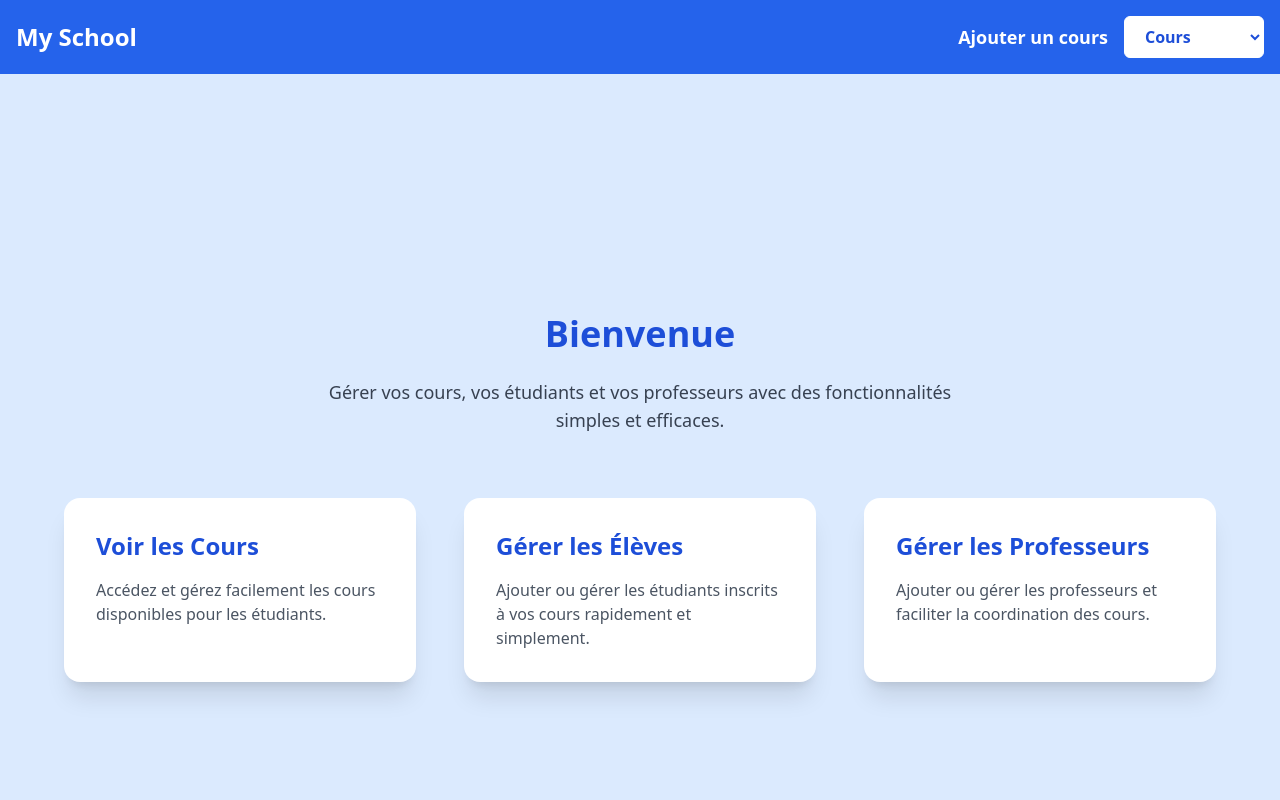
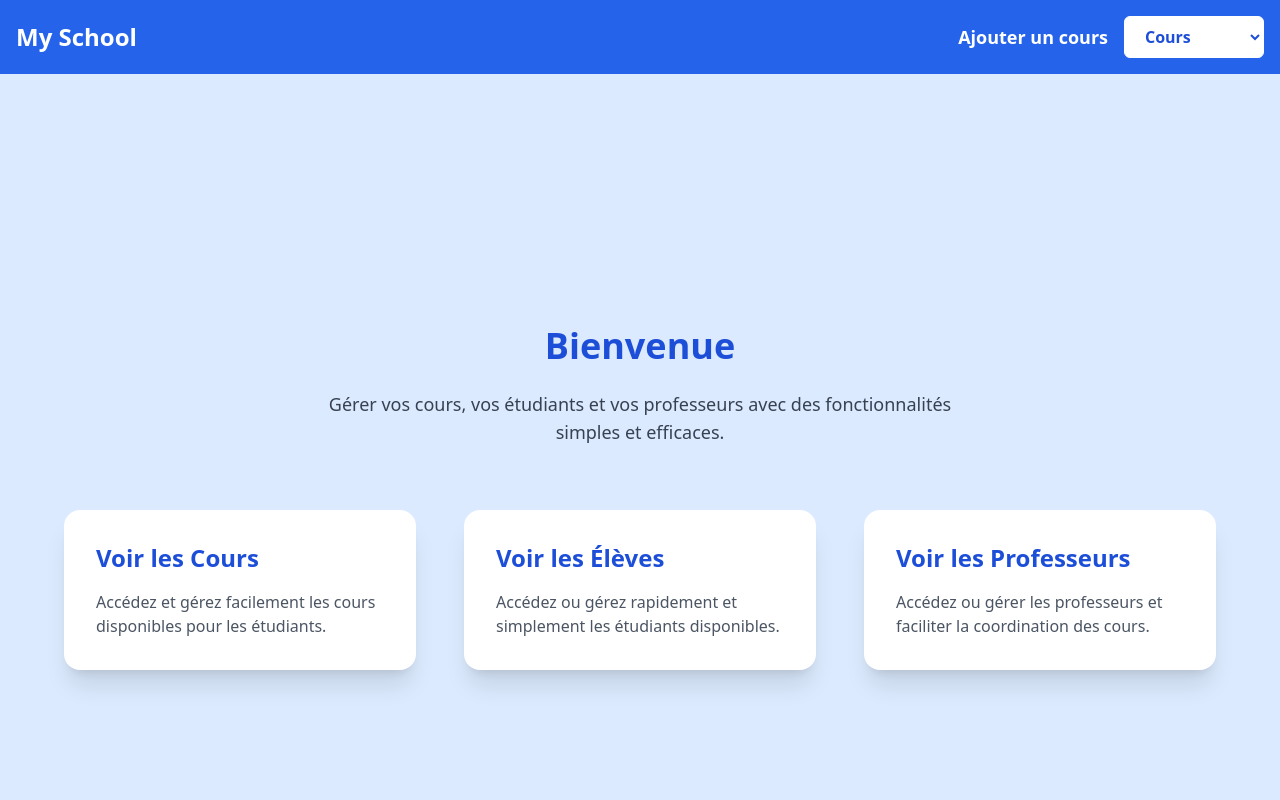
Before and after one commit to FAITH-ORAN/fullstack-Appli, a React (Create React App) app in the folder frontend/project-cours/: page / in a window 1280 px wide. Shown: the top 800 px of the page. Built offline with nearby package versions, Linux system fonts and the light colour scheme.

Commit message:
feat: function to generate the dynamic title based on the entityType on the form.

```diff
--- a/frontend/project-cours/src/components/common/EntityForm.js
+++ b/frontend/project-cours/src/components/common/EntityForm.js
@@ -35,6 +35,20 @@ const EntityForm = ({ entityType, onSubmit }) => {
   const handleSubmit = (e) => {
     e.preventDefault();
     onSubmit(formData);
+  };
+
+  // Function to generate the dynamic title based on the entityType
+  const getTitle = () => {
+    switch (entityType) {
+      case 'course':
+        return 'Ajouter un cours';
+      case 'professor':
+        return 'Ajouter un professeur';
+      case 'student':
+        return 'Ajouter un étudiant';
+      default:
+        return 'Ajouter une entité';
+    }
   };
 
   const renderFields = () => {
@@ -157,7 +171,13 @@ const EntityForm = ({ entityType, onSubmit }) => {
 
   return (
     <form onSubmit={handleSubmit} className="bg-white shadow-md rounded-lg p-6 max-w-5xl w-full mx-8">
+      {/* Title displaying which form is being shown */}
+      <h2 className="text-2xl font-bold mb-4 text-center text-blue-700">
+        {getTitle()}
+      </h2>
+
       {renderFields()}
+
       <button
         type="submit"
         className="mt-4 w-full bg-blue-500 hover:bg-blue-600 text-white font-bold py-2 px-4 rounded-md focus:outline-none focus:ring-2 focus:ring-blue-400"
--- a/frontend/project-cours/src/components/course/CourseListing.jsx
+++ b/frontend/project-cours/src/components/course/CourseListing.jsx
@@ -97,13 +97,10 @@ const CourseListing = () => {
   return (
     <div className="bg-blue-100 h-screen w-screen flex items-center justify-center">
       <div className="bg-white w-3/4 h-2/3 rounded-lg p-8 overflow-auto flex flex-col">
-        <div className="flex items-center justify-between mb-4 h-16">
+        <div className="flex items-center mb-4 h-16">
           <h1 className="text-4xl font-bold text-blue-700 mx-auto">
             Liste des cours :
           </h1>
-          <button className="text-xl bg-blue-500 hover:bg-blue-600 text-white font-bold py-2 px-4 rounded-md focus:outline-none focus:ring-2 focus:ring-blue-400">
-            Ajouter un cours
-          </button>
         </div>
 
         {loading ? (
--- a/frontend/project-cours/src/pages/HomePage.jsx
+++ b/frontend/project-cours/src/pages/HomePage.jsx
@@ -27,16 +27,16 @@ function HomePage() {
                 </div>
 
                 <div className="bg-white rounded-2xl shadow-xl p-8 hover:shadow-2xl transition-shadow duration-300 transform hover:-translate-y-3">
-                    <h3 className="text-2xl font-bold text-blue-700 mb-4">Gérer les Élèves</h3>
+                    <h3 className="text-2xl font-bold text-blue-700 mb-4">Voir les Élèves</h3>
                     <p className="text-gray-600">
-                        Ajouter ou gérer les étudiants inscrits à vos cours rapidement et simplement.
+                        Accédez ou gérez rapidement et simplement les étudiants disponibles.
                     </p>
                 </div>
 
                 <div className="bg-white rounded-2xl shadow-xl p-8 hover:shadow-2xl transition-shadow duration-300 transform hover:-translate-y-3">
-                    <h3 className="text-2xl font-bold text-blue-700 mb-4">Gérer les Professeurs</h3>
+                    <h3 className="text-2xl font-bold text-blue-700 mb-4">Voir les Professeurs</h3>
                     <p className="text-gray-600">
-                        Ajouter ou gérer les professeurs et faciliter la coordination des cours.
+                        Accédez ou gérer les professeurs et faciliter la coordination des cours.
                     </p>
                 </div>
             </div>
```
